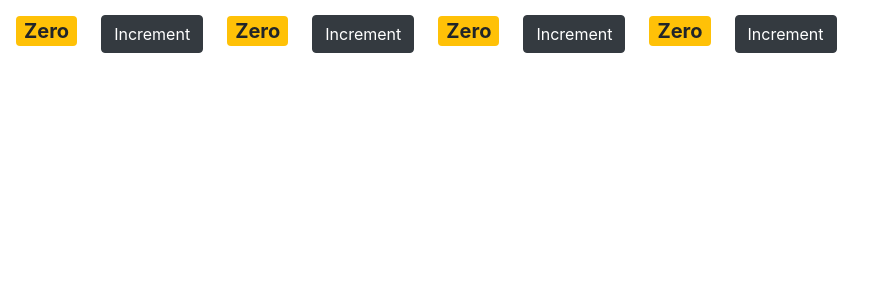
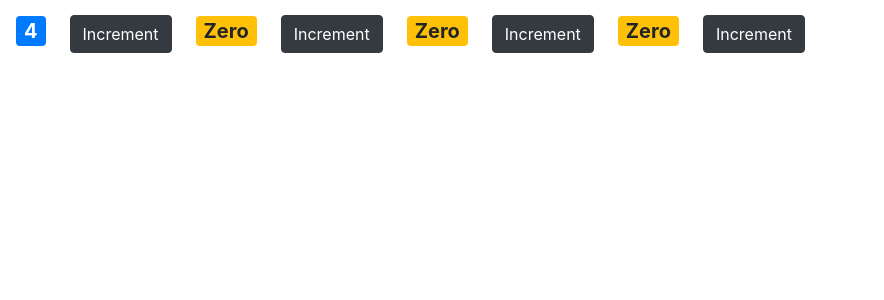
Before and after one commit to sachinlokesh05/React.JS, a React (Create React App) app: page / in a window 1280 px wide. Shown: the top 300 px of the page, without its empty margins (0-884 px from the left). Built offline with nearby package versions, Linux system fonts and the light colour scheme.

Commit message:
adding state to components

```diff
--- a/src/components/counter.jsx
+++ b/src/components/counter.jsx
@@ -3,11 +3,8 @@
 // import {Alert } from 'react-bootstrap';
 
 class Counter extends Component {
-    state = { count : 0,
-
-        tags : ['tag1','tag2','tag3'],
-
-    }
+    state = { count : this.props.value,
+        }
     // constructor(){
     //     super();
     //     this.handleIncrement = this.handleIncrement.bind(this);
@@ -29,6 +26,8 @@
     // }
 
     render() {
+
+        console.log("props",this.props);
 
 
         return (<React.Fragment>
--- a/src/components/counters.jsx
+++ b/src/components/counters.jsx
@@ -2,7 +2,7 @@
 import Counter from './counter'
 class Counters extends Component {
     state = {  counter:[
-        { id:1,value:0},
+        { id:1,value:4},
         { id:2,value:0},
         { id:3,value:0},
         { id:4,value:0}
@@ -10,7 +10,8 @@
     render() {
         return (
             <div>
-            {this.state.counter.map(counter => <Counter key={counter.id} />)}
+            {this.state.counter.map(counter =>
+            <Counter key={counter.id} value={counter.value} selected={true} />)}
             </div>
         );
     }
```
